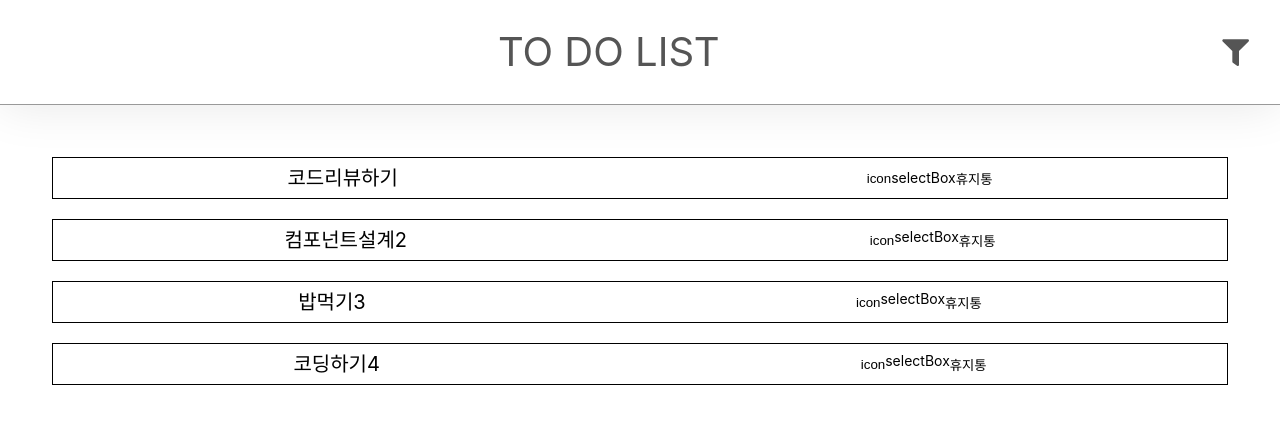
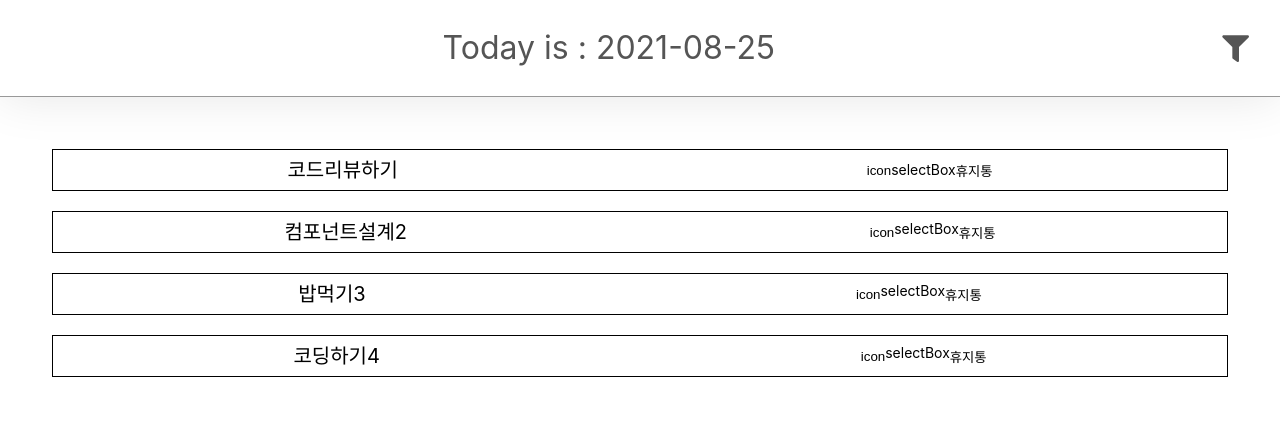
Before and after one commit to ONE-TED/5_moduCompany_team1, a React (Create React App) app: page / in a window 1280 px wide. Shown: the top 424 px of the page. Built offline with nearby package versions, Linux system fonts and the light colour scheme.

Commit message:
[#16] Feat: 날짜로 Header 타이틀 교체

```diff
--- a/src/Components/Header/Header.tsx
+++ b/src/Components/Header/Header.tsx
@@ -1,9 +1,16 @@
 import React from 'react';
 import styled from 'styled-components';
 
+import { TodoDate } from 'utils/todoDate';
 import { ReactComponent as filterIcon } from 'Assets/icons/filter.svg';
 
 const Header: React.FC = () => {
+  const getTodayDate = () => {
+    const today = new TodoDate();
+    const dateNum = today.getNumber();
+    return today.convertToString(dateNum);
+  };
+
   const handleOnClick = () => {
     //sidedrawer 토글 로직
   };
@@ -11,7 +18,7 @@ const Header: React.FC = () => {
   return (
     <>
       <HeaderLayout>
-        <HeaderTitleLayout>TO DO LIST</HeaderTitleLayout>
+        <HeaderTitleLayout>{`Today is : ${getTodayDate()}`}</HeaderTitleLayout>
         <FilterIconLayout>
           <FilterIcon onClick={handleOnClick} />
         </FilterIconLayout>
@@ -38,7 +45,7 @@ const HeaderTitleLayout = styled.div`
 
   text-align: center;
   color: #555555;
-  font-size: 2.5rem;
+  font-size: 2rem;
 `;
 
 const FilterIconLayout = styled.div`
```
